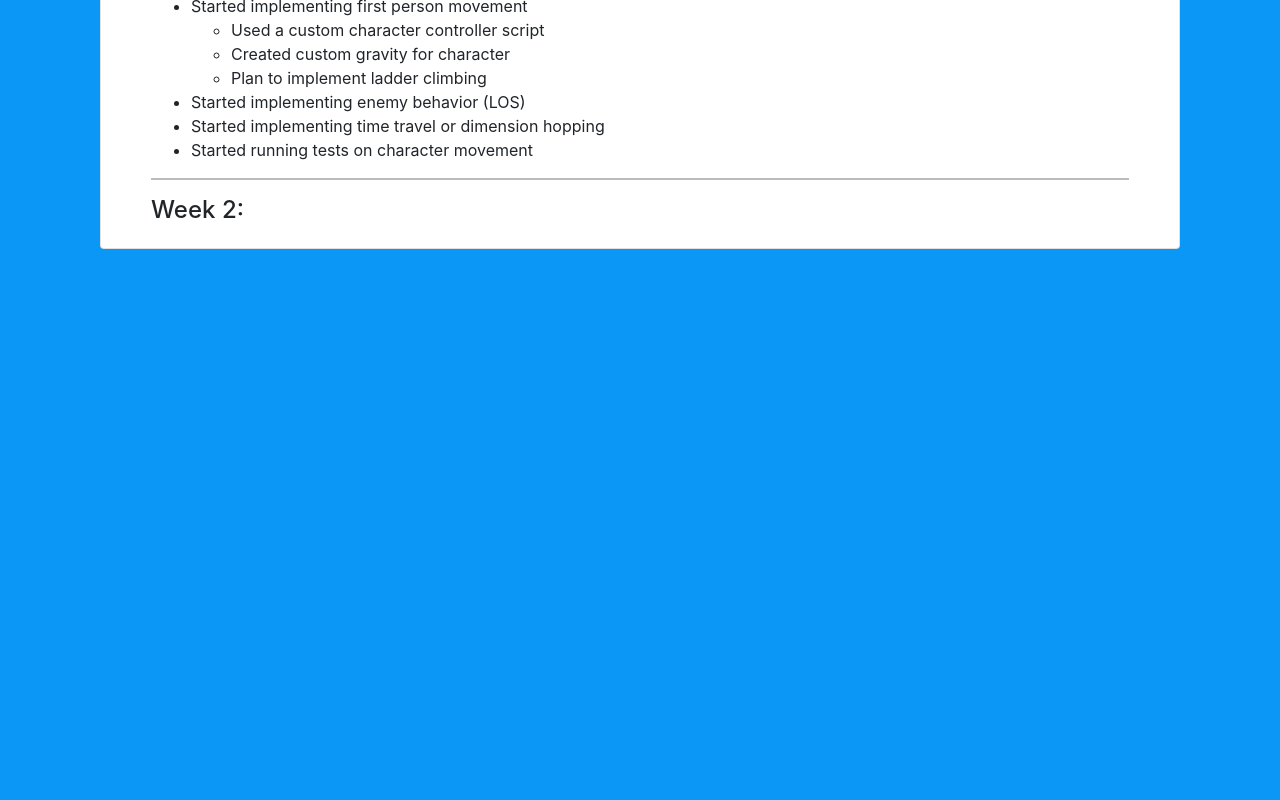
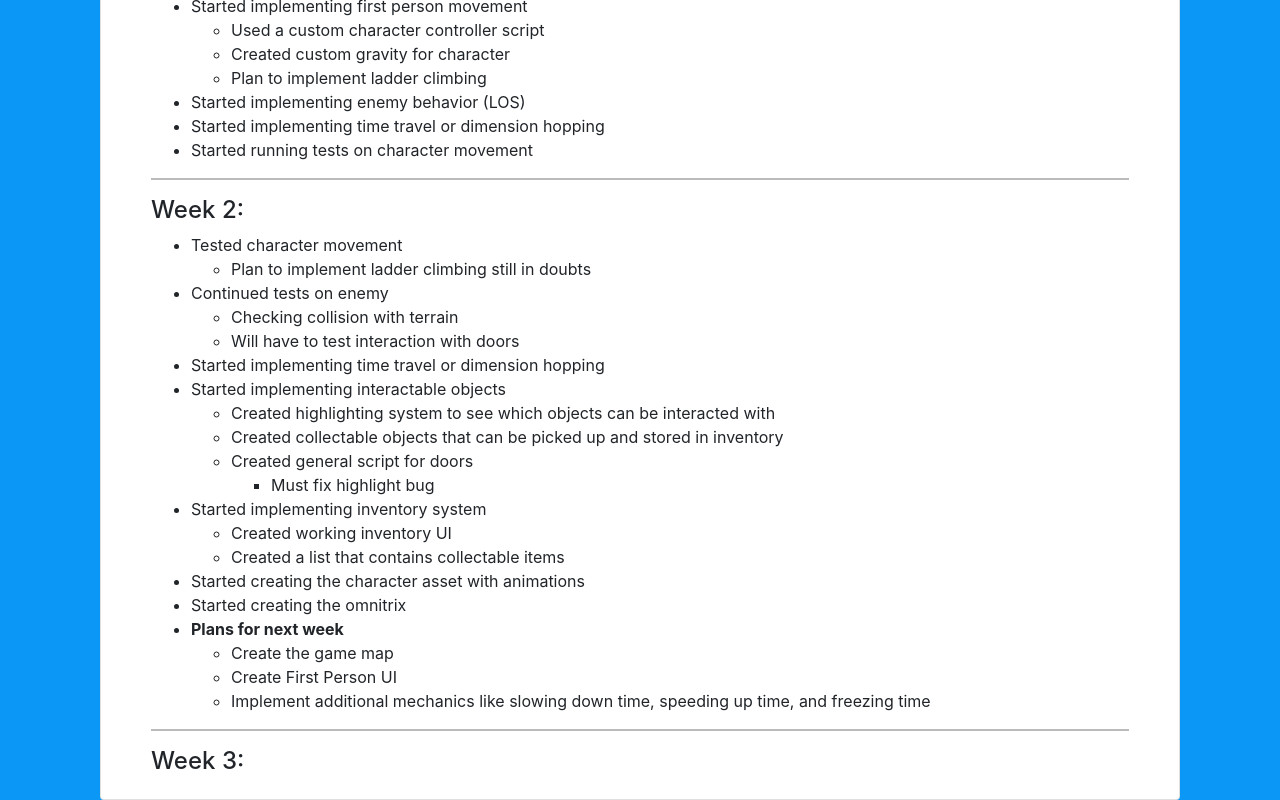
Before and after one commit to L3BC/ics485-site, a React (Create React App) app: page /#/project in a window 1280 px wide. Shown: the part 304-1104 px from the top of the page. Before the commit the page ends 800 px from the top, so only its background shows below. Built offline with nearby package versions, Linux system fonts and the light colour scheme.

Commit message:
Week 2 doc

```diff
--- a/src/App.js
+++ b/src/App.js
@@ -5,7 +5,7 @@ import Container from 'react-bootstrap/Container';
 import Home from './containers/home/Home';
 import Project from './containers/project/Project';
 import Members from './containers/members/Members';
-import Footer from './components/footer/Footer';
+// import Footer from './components/footer/Footer';
 
 import './App.css';
 
--- a/src/components/navBar/NavigationBar.js
+++ b/src/components/navBar/NavigationBar.js
@@ -42,7 +42,7 @@ const NavigationBar = (props) => {
                             to="/"
                             style={{
                                 ...styles.buttons,
-                                fontWeight: activeButton == 0 ? 'bold' : null,
+                                fontWeight: activeButton === 0 ? 'bold' : null,
                             }}
                             onClick={() => setActiveButton(0)}
                         >
@@ -57,7 +57,7 @@ const NavigationBar = (props) => {
                             to="/project"
                             style={{
                                 ...styles.buttons,
-                                fontWeight: activeButton == 1 ? 'bold' : null
+                                fontWeight: activeButton === 1 ? 'bold' : null
                             }}
                             onClick={() => setActiveButton(1)}
                         >
@@ -72,7 +72,7 @@ const NavigationBar = (props) => {
                             to="/members"
                             style={{
                                 ...styles.buttons,
-                                fontWeight: activeButton == 2 ? 'bold' : null
+                                fontWeight: activeButton === 2 ? 'bold' : null
                             }}
                             onClick={() => setActiveButton(2)}
                         >
--- a/src/containers/home/Home.js
+++ b/src/containers/home/Home.js
@@ -39,7 +39,7 @@ const Home = (props) => {
                         </Carousel.Caption>
                     </Carousel.Item>
                     <Carousel.Item>
-                        <a href={'https://trello.com/b/Qr9F5ue6/lul'} target='_blank'>
+                        <a href={'https://trello.com/b/Qr9F5ue6/lul'} target='_blank' rel='noreferrer'>
                             <img
                                 className="d-block w-100"
                                 id={'imageBlur'}
@@ -56,7 +56,7 @@ const Home = (props) => {
                         </Carousel.Caption>
                     </Carousel.Item>
                     <Carousel.Item>
-                        <a href={'https://miro.com/app/board/o9J_lTS7J4o=/'} target='_blank'>
+                        <a href={'https://miro.com/app/board/o9J_lTS7J4o=/'} target='_blank' rel='noreferrer'>
                             <img
                                 className="d-block w-100"
                                 id={'imageBlur'}
--- a/src/containers/project/Project.js
+++ b/src/containers/project/Project.js
@@ -41,7 +41,54 @@ const Project = (props) => {
                         </ul>
                         <hr style={styles.divider} />
                         <h4>Week 2:</h4>
-
+                        <ul>
+                            <li>
+                                Tested character movement
+                                <ul>
+                                    <li>Plan to implement ladder climbing still in doubts</li>
+                                </ul>
+                            </li>
+                            <li>
+                                Continued tests on enemy
+                                <ul>
+                                    <li>Checking collision with terrain</li>
+                                    <li>Will have to test interaction with doors</li>
+                                </ul>
+                            </li>
+                            <li>Started implementing time travel or dimension hopping</li>
+                            <li>
+                                Started implementing interactable objects
+                                <ul>
+                                    <li>Created highlighting system to see which objects can be interacted with</li>
+                                    <li>Created collectable objects that can be picked up and stored in inventory</li>
+                                    <li>
+                                        Created general script for doors
+                                        <ul>
+                                            <li>Must fix highlight bug</li>
+                                        </ul>
+                                    </li>
+                                </ul>
+                            </li>
+                            <li>
+                                Started implementing inventory system
+                                <ul>
+                                    <li>Created working inventory UI</li>
+                                    <li>Created a list that contains collectable items</li>
+                                </ul>
+                            </li>
+                            <li>Started creating the character asset with animations</li>
+                            <li>Started creating the omnitrix</li>
+                            <li>
+                                <b>Plans for next week</b>
+                                <ul>
+                                    <li>Create the game map</li>
+                                    <li>Create First Person UI</li>
+                                    <li>Implement additional mechanics like slowing down time, speeding up time, and freezing time</li>
+                                </ul>
+                            </li>
+                        </ul>
+                        <hr style={styles.divider} />
+                        <h4>Week 3:</h4>
 
                     </div>
                 </Card>
```
